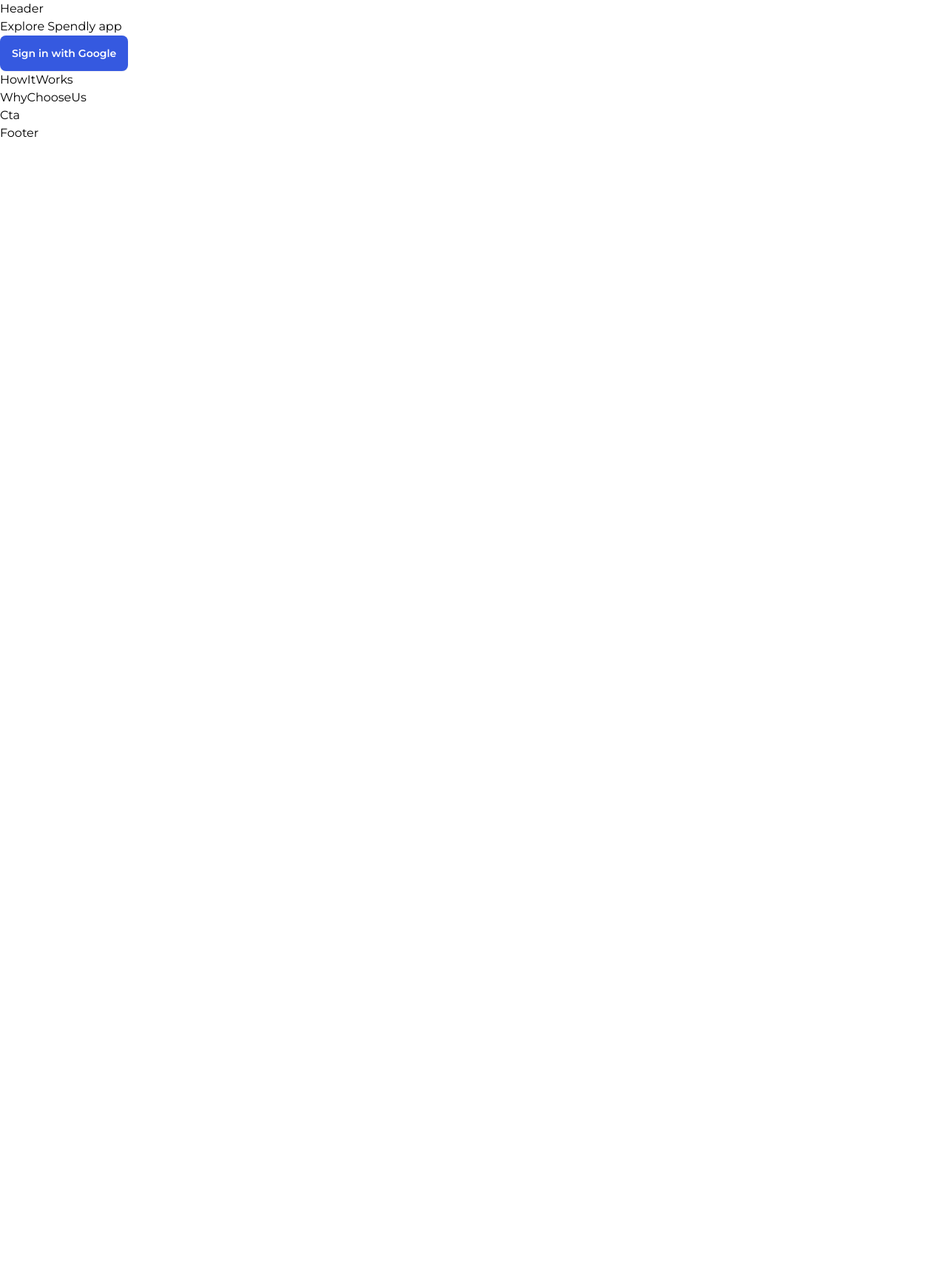
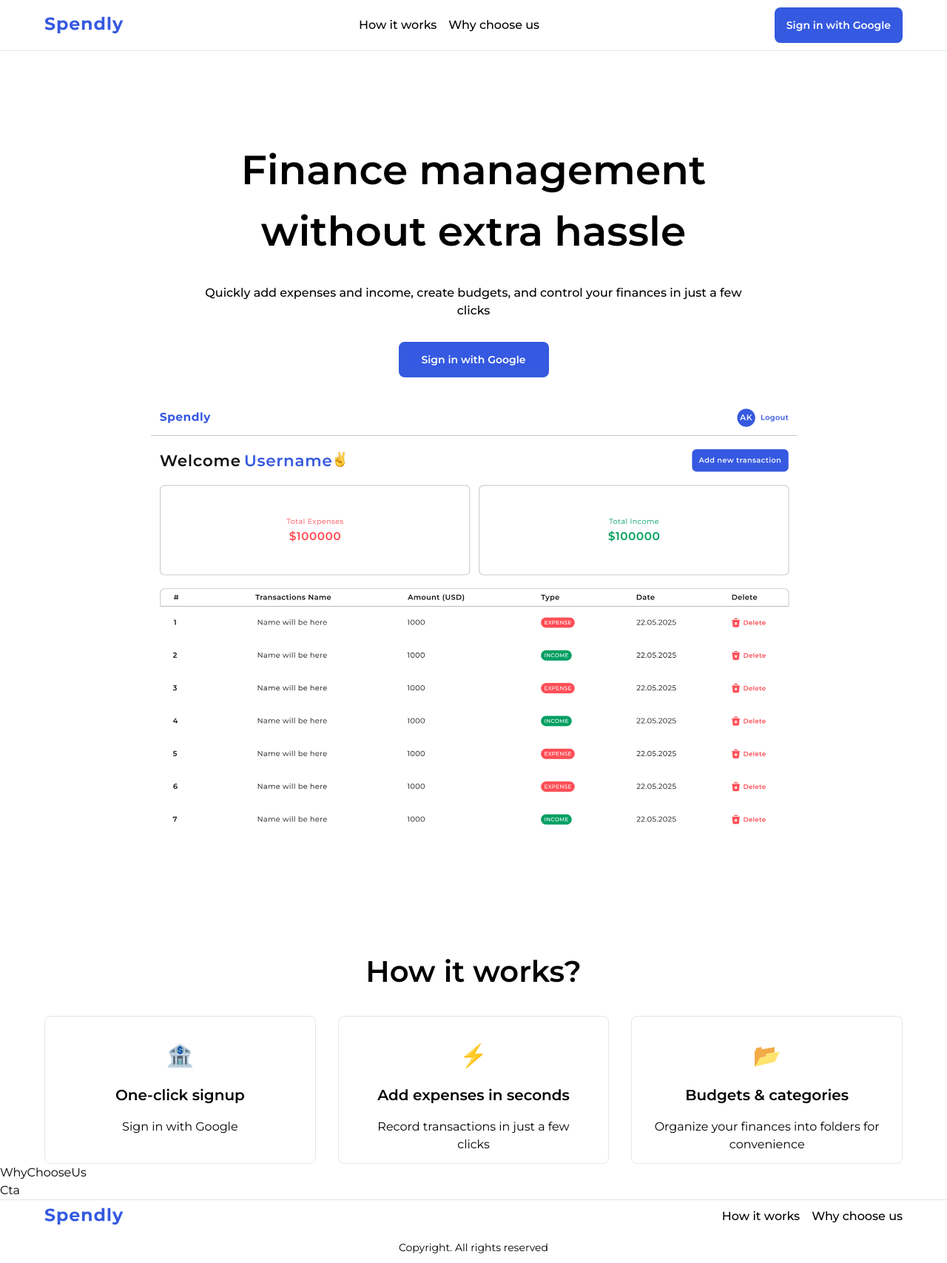
Before and after one commit to Artem-Kysylov/spendly-app, a React (Vite) app: page / in a window 1280 px wide. Shown: the whole page at 74% size. Before the commit the page ends 800 px from the top, so only its background shows below. Built offline with nearby package versions, Linux system fonts and the light colour scheme.

Commit message:
building components for landing pages

```diff
--- a/src/components/TransactionsCounters.tsx
+++ b/src/components/TransactionsCounters.tsx
@@ -32,7 +32,7 @@
     }, []);
 
   return (
-    <div className="flex justify-between gap-5">
+    <div className="flex flex-col md:flex-row justify-between gap-5">
         <div className="flex flex-col items-center justify-center gap-2 w-full h-[20vh] rounded-lg light-grey border">
             <h3 className="text-6 text-error text-center">Total Expenses</h3>
             <span className="text-[25px] font-semibold text-error text-center">${totalExpenses}</span>
--- a/src/components/landing-sections/Footer.tsx
+++ b/src/components/landing-sections/Footer.tsx
@@ -1,8 +1,36 @@
-import React from 'react'
+
 
 const Footer = () => {
   return (
-    <div>Footer</div>
+    <footer className='p-[10px] border-t light-grey'>
+      <div className='landing__container'>
+        <div className='flex items-center justify-between mb-5'>
+          <div className="flex items-center">
+                <img
+                    src="/Spendly-logo.svg"
+                    alt="Spendly Logo"
+                    className="h-6 w-auto"
+                />
+            </div>
+
+            <nav>
+              <ul className="flex items-center gap-4">
+                <li>
+                  <a href="/" className="font-medium text-secondary-black">
+                    How it works
+                  </a>
+                </li>
+                <li>
+                  <a href="/" className="font-medium text-secondary-black">
+                    Why choose us
+                  </a>
+                  </li>
+                </ul>
+            </nav>
+        </div>
+        <span className='text-center block text-[14px] text-secondary-black'>Copyright. All rights reserved</span>
+      </div>
+    </footer>
   )
 }
 
--- a/src/components/landing-sections/Header.tsx
+++ b/src/components/landing-sections/Header.tsx
@@ -1,8 +1,47 @@
-import React from 'react'
+import { useState } from 'react'
+import { useSignWithGoogle } from '../../hooks/useSignWithGoogle'
+
+// Import components
+import Button from '../Button'
 
 const Header = () => {
+  const handleGoogleClick = useSignWithGoogle()
+
   return (
-    <div>Header</div>
+    <header className='border-b light-grey'>
+      <div className='landing__container'>
+        <div className='pt-[10px] pb-[10px] flex justify-between items-center'>
+          <div className="flex items-center">
+            <img
+                src="/Spendly-logo.svg"
+                alt="Spendly Logo"
+                className="h-6 w-auto"
+            />
+          </div>
+
+          <nav>
+            <ul className="flex items-center gap-4">
+              <li>
+                <a href="/" className="font-medium text-secondary-black">
+                  How it works
+                </a>
+              </li>
+              <li>
+                <a href="/" className="font-medium text-secondary-black">
+                  Why choose us
+                </a>
+                </li>
+              </ul>
+          </nav>
+
+          <Button
+            text='Sign in with Google'
+            className="btn-primary text-white"
+            onClick={handleGoogleClick}
+          />
+        </div>
+      </div>
+    </header>
   )
 }
 
--- a/src/components/landing-sections/Hero.tsx
+++ b/src/components/landing-sections/Hero.tsx
@@ -9,12 +9,20 @@
     const handleGoogleClick = useSignWithGoogle()
 
   return (
-    <section>
-        <h1>Explore Spendly app</h1>
+    <section className='mt-[120px] flex flex-col items-center'>
+      <div className='flex flex-col items-center gap-[30px] max-w-3xl mb-[30px]'>
+        <h1 className="text-[55px] font-semibold text-secondary-black text-center">Finance management without extra hassle</h1>
+        <p className="font-medium text-secondary-black text-center">Quickly add expenses and income, create budgets, and control your finances in just a few clicks</p>
         <Button
             text='Sign in with Google'
-            className="btn-primary text-white"
+            className="btn-primary text-white w-[203px]"
             onClick={handleGoogleClick}
+        />
+      </div>
+        <img
+          src="/landing-img-1.png"
+          alt="Dashboard image"
+          className="w-full max-w-[875px] h-auto"
         />
     </section>
   )
--- a/src/components/landing-sections/HowItWorks.tsx
+++ b/src/components/landing-sections/HowItWorks.tsx
@@ -2,7 +2,28 @@
 
 const HowItWorks = () => {
   return (
-    <div>HowItWorks</div>
+    <section className='mt-[120px]'>
+      <div className='landing__container'>
+        <h2 className='text-[40px] font-semibold text-secondary-black text-center mb-[30px]'>How it works?</h2>
+        <div className='flex flex-col lg:flex-row items-start justify-between gap-[30px]'>
+          <div className='text-center p-[30px] border light-grey rounded-lg w-full h-[200px] flex flex-col items-center'>
+            <h3 className='text-[30px] mb-4'>🏦</h3>
+            <h4 className='text-[20px] font-semibold text-secondary-black mb-4'>One-click signup</h4>
+            <p>Sign in with Google</p>
+          </div>
+          <div className='text-center p-[30px] border light-grey rounded-lg w-full h-[200px] flex flex-col items-center'>
+            <h3 className='text-[30px] mb-4'>⚡</h3>
+            <h4 className='text-[20px] font-semibold text-secondary-black mb-4'>Add expenses in seconds</h4>
+            <p>Record transactions in just a few clicks</p>
+          </div>
+          <div className='text-center p-[30px] border light-grey rounded-lg w-full h-[200px] flex flex-col items-center'>
+            <h3 className='text-[30px] mb-4'>📂</h3>
+            <h4 className='text-[20px] font-semibold text-secondary-black mb-4'>Budgets & categories</h4>
+            <p>Organize your finances into folders for convenience</p>
+          </div>
+        </div>
+      </div>
+    </section>
   )
 }
 
--- a/src/index.css
+++ b/src/index.css
@@ -76,3 +76,9 @@
         border-bottom: 0 !important;
       }
   }
+
+  .landing__container {
+    max-width: 1200px;
+    margin: 0 auto;
+    padding: 0 20px;
+  }
```
Also changed, not shown: public/landing-img-1.png (added).
